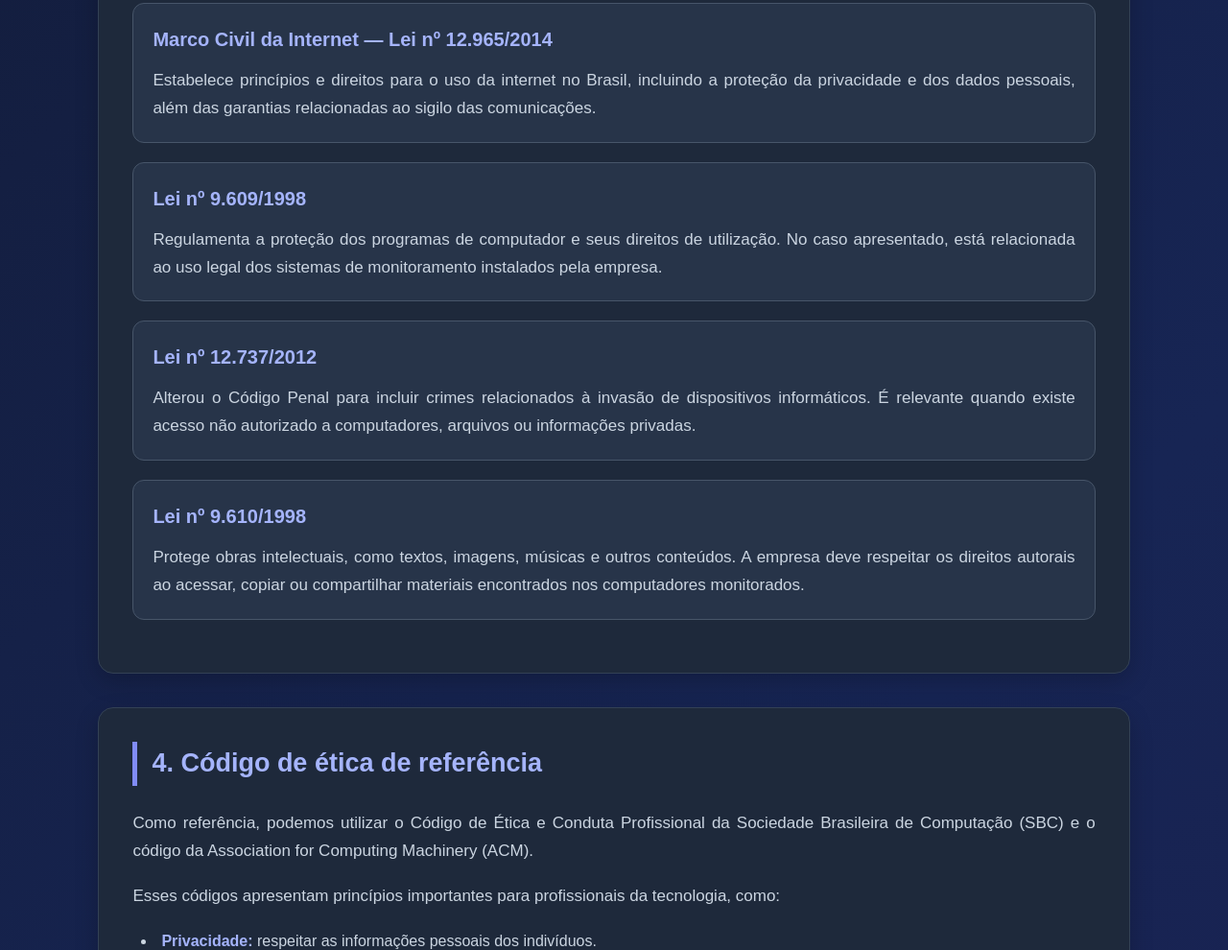
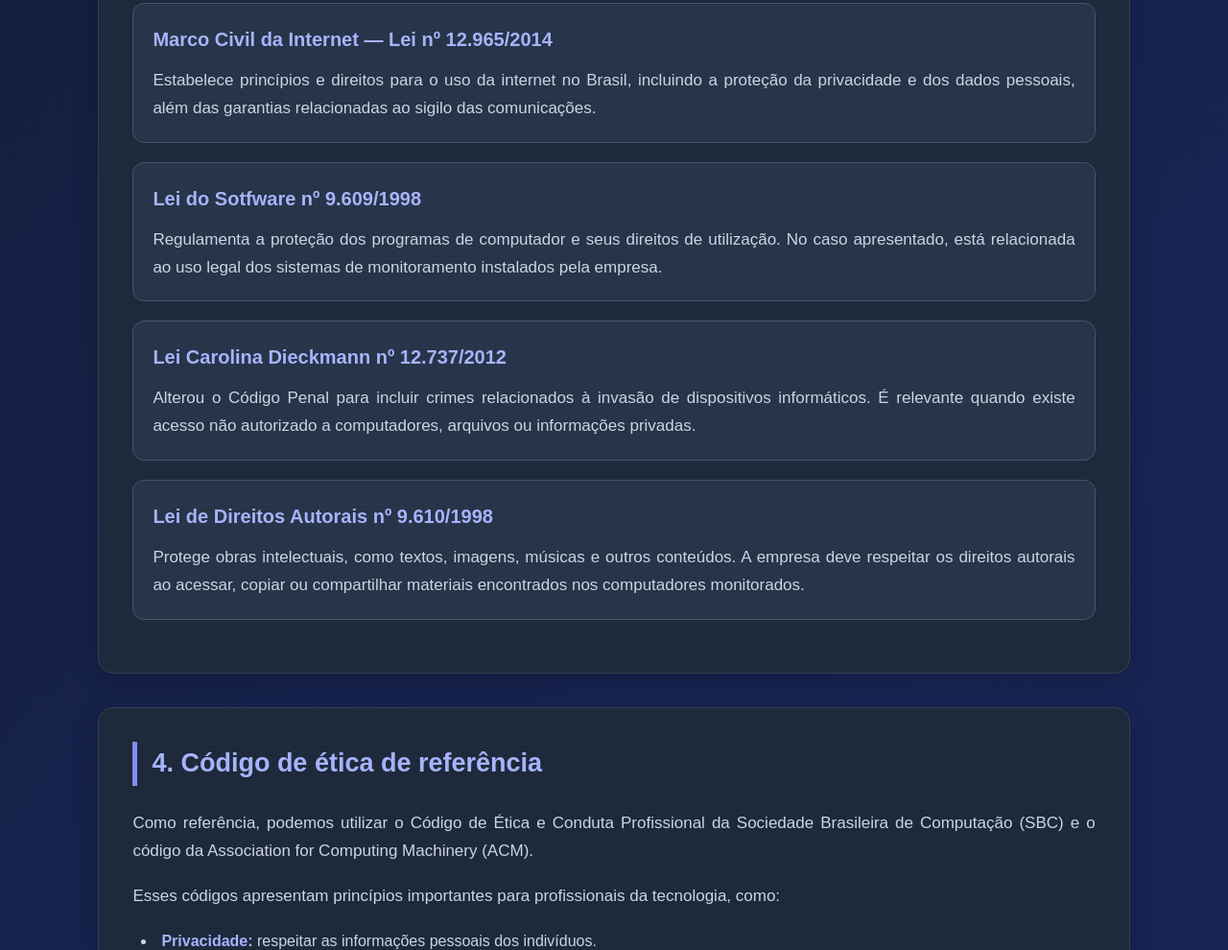
Before and after one commit to Gabielf2408/-tica-Profissional, a plain HTML site: page index.html in a window 1280 px wide. Shown: the part 1811-2801 px from the top of the page at 96% size. Drawn offline with Linux system fonts and the light colour scheme.

Commit message:
Update index.html

```diff
--- a/index.html
+++ b/index.html
@@ -104,7 +104,7 @@
     </div>
 
     <div class="lei">
-        <h3>Lei nº 9.609/1998</h3>
+        <h3>Lei do Sotfware nº 9.609/1998</h3>
         <p>
             Regulamenta a proteção dos programas de computador e seus direitos
             de utilização. No caso apresentado, está relacionada ao uso legal
@@ -113,7 +113,7 @@
     </div>
 
     <div class="lei">
-        <h3>Lei nº 12.737/2012</h3>
+        <h3>Lei Carolina Dieckmann nº 12.737/2012</h3>
         <p>
             Alterou o Código Penal para incluir crimes relacionados à invasão
             de dispositivos informáticos. É relevante quando existe acesso não
@@ -122,7 +122,7 @@
     </div>
 
     <div class="lei">
-        <h3>Lei nº 9.610/1998</h3>
+        <h3>Lei de Direitos Autorais nº 9.610/1998</h3>
         <p>
             Protege obras intelectuais, como textos, imagens, músicas e outros
             conteúdos. A empresa deve respeitar os direitos autorais ao acessar,
```
